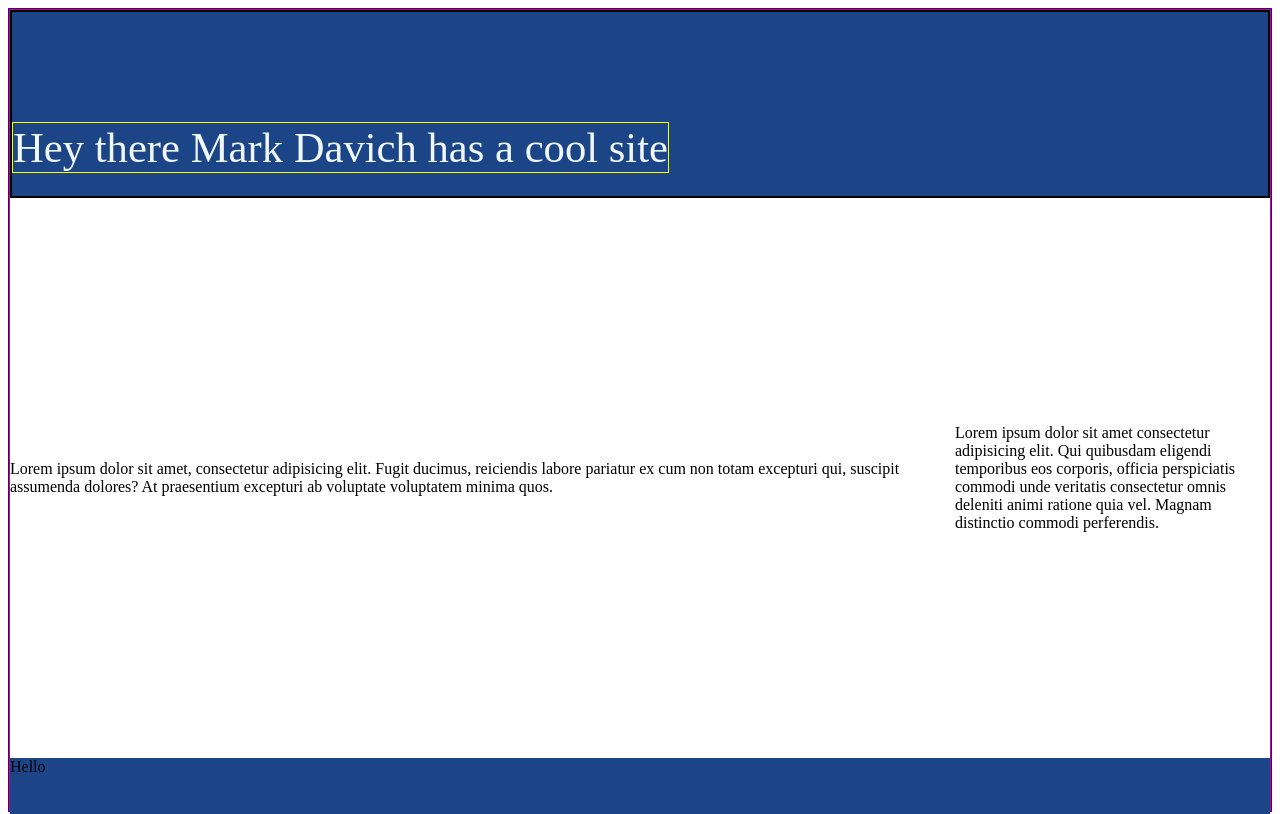
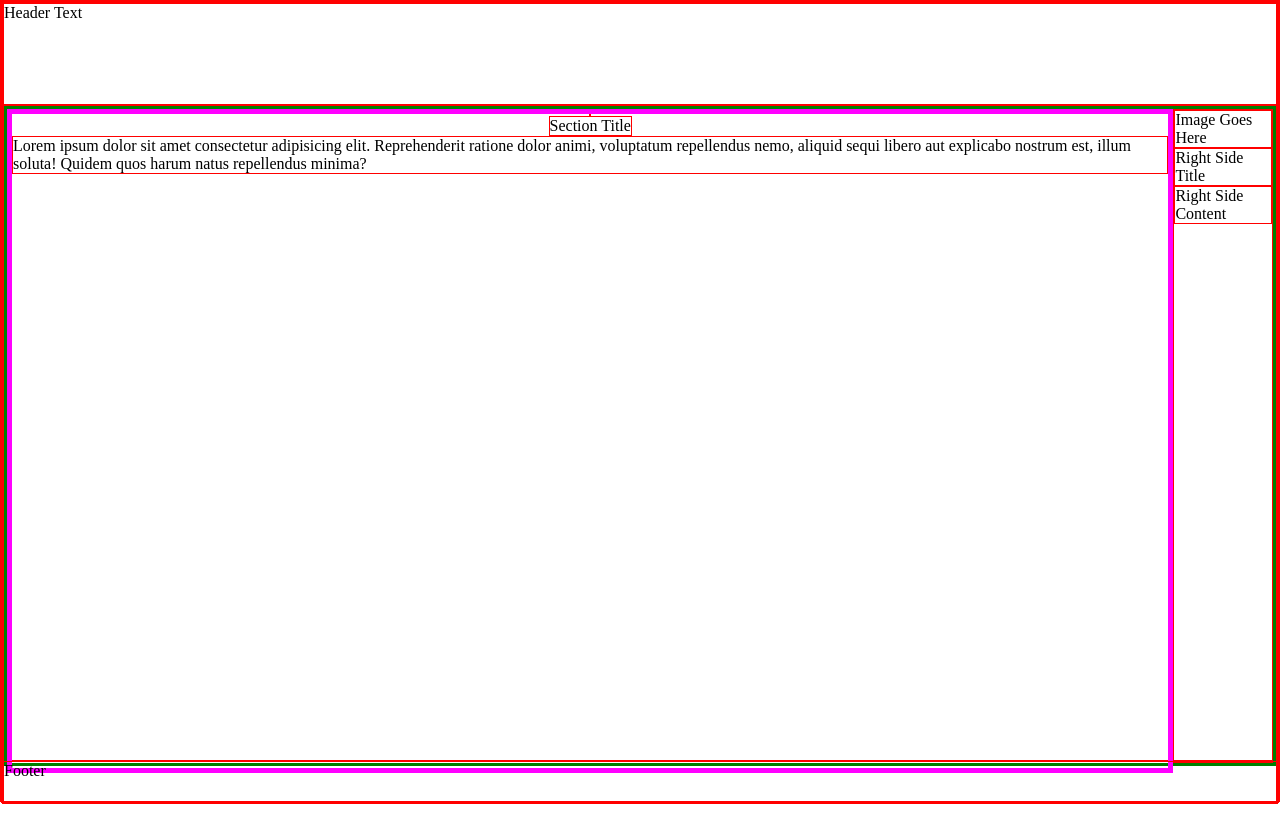
Before and after one commit to markdavich/cool-site, a plain HTML site: page index.html in a window 1280 px wide. Drawn offline with Linux system fonts and the light colour scheme.

Commit message:
Cleaner approch to flex box

```diff
--- a/index.html
+++ b/index.html
@@ -9,25 +9,31 @@
   <link rel="stylesheet" href="style.css">
 </head>
 
-<body style="min-height: 100%; border: 1px blue solid;">
-  <main class="main-content" style="border: 1px red solid;">
-    <header class="title-bar blue black-border">
-      <div class="title light-blue-border">
-        Hey there Mark Davich has a cool site
-      </div>
+<body>
+  <main id="main-content" class="main-flex">
+    <header id="header" class="header">
+      Header Text
     </header>
-    <section id="main" class="section-content">
-      <div class="ctr left-block">
-        Lorem ipsum dolor sit amet, consectetur adipisicing elit. Fugit ducimus, reiciendis labore pariatur ex cum non
-        totam excepturi qui, suscipit assumenda dolores? At praesentium excepturi ab voluptate voluptatem minima quos.
-      </div>
-      <div class="ctr right-block">
-        Lorem ipsum dolor sit amet consectetur adipisicing elit. Qui quibusdam eligendi temporibus eos corporis, officia
-        perspiciatis commodi unde veritatis consectetur omnis deleniti animi ratione quia vel. Magnam distinctio commodi
-        perferendis.
+    <section id="main-section" class="content">
+      <div id="content-flex" class="content-flex ">
+        <div id="left-side" class="left-flex">
+          <div class="blue-bar"></div>
+          <div id="section-title">Section Title</div>
+          <div id="section-content">Lorem ipsum dolor sit amet consectetur adipisicing elit. Reprehenderit ratione dolor
+            animi, voluptatum repellendus nemo, aliquid sequi libero aut explicabo nostrum est, illum soluta! Quidem
+            quos
+            harum natus repellendus minima?</div>
+        </div>
+        <div id="right-side">
+          <div id="image">Image Goes Here</div>
+          <div id="right-title">Right Side Title</div>
+          <div id="right-side-content">Right Side Content</div>
+        </div>
       </div>
     </section>
-    <footer class="blue footer-bar">Hello</footer>
+    <footer id="footer" class="footer">
+      Footer
+    </footer>
   </main>
 </body>
 
--- a/style.css
+++ b/style.css
@@ -34,61 +34,53 @@
   margin-bottom: 23px;
 }
 
-.title-bar {
+.main-flex {
   display: flex;
-  flex-direction: row;
-  align-content: center;
-  align-items: flex-end;
-  height: var(--hdr-ht) !important;
+  flex-flow: column;
+  height: 100%;
 }
 
-.section-content {
-  display: flex;
-  flex-direction: row;
-  align-items: stretch;
-  height: var(--sect-ht);
+.main-flex .header {
+  flex-grow: 0;
+  flex-shrink: 1;
+  flex-basis: 100px;
 }
 
-.footer-bar {
-  height: var(--ftr-ht);
-  /* height: 230px; */
+.main-flex .content {
+  flex: 1 1 auto;
 }
 
-.ctr {
+.main-flex .footer {
+  flex: 0 1 40px;
+}
+
+.content-flex {
   display: flex;
+  flex-flow: row;
+  height: 100%;
+  border: solid 3px green;
+}
+
+.right-flex {
+  display: flex;
+  flex-flow: column;
+  height: 100%;
+}
+
+.left-flex {
+  display: flex;
+  flex-flow: column;
+  height: 100%;
   align-content: center;
   align-items: center;
+  border: solid 5px fuchsia;
 }
 
-.column {
-  display: flex;
-  flex-direction: column;
-  justify-content: center;
-
+* {
+  border: solid 1px red;
 }
 
-.left-block {
-  width: var(--lft-sect-blk);
+html, body {
+  height: 100%;
+  margin: 0;
 }
-
-.right-block {
-  width: var(--rt-sec-blk);
-}
-
-/* * {
-  border: 1px red solid;
-} */
-
-.main-content {
-  /* display: flex;
-  flex-direction: column;
-  align-content: stretch; */
-  height: 100vh;
-}
-
-html {
-  height: 100%;
-}
-body {
-  min-height: 100%;
-}
```
